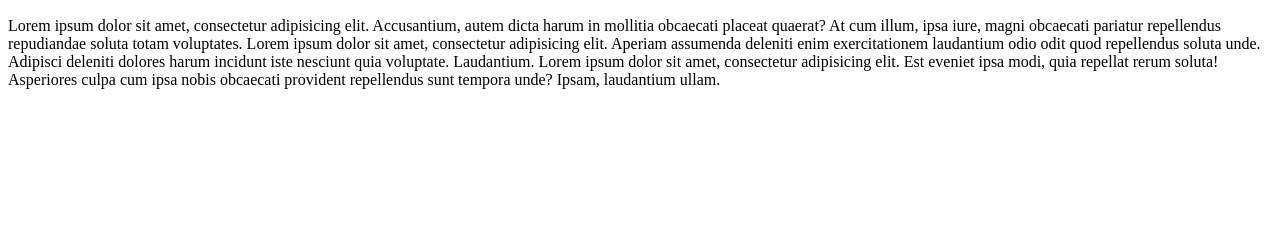
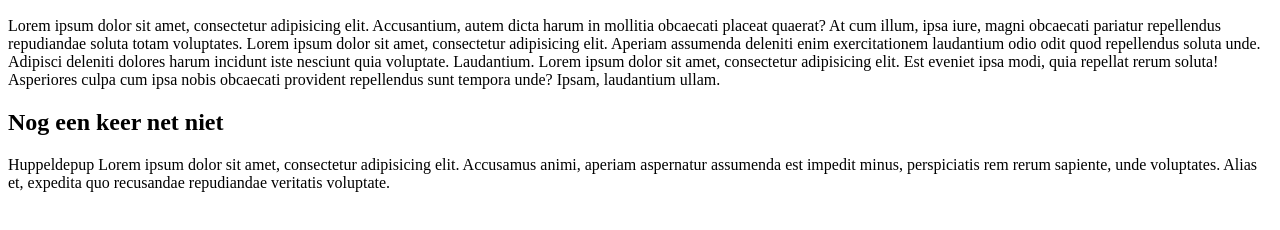
Before and after one commit to Big-beatz/git-workshop-2021-08, a plain HTML site: page index.html in a window 1280 px wide. Shown: the part 110-340 px from the top of the page. Drawn offline with Linux system fonts and the light colour scheme.

Commit message:
paragraaf en header toegevoegd

```diff
--- a/index.html
+++ b/index.html
@@ -9,6 +9,7 @@
 <h1>Dit is de titelkop</h1>
 <h2>Dit net niet</h2>
 <p>Lorem ipsum dolor sit amet, consectetur adipisicing elit. Accusantium, autem dicta harum in mollitia obcaecati placeat quaerat? At cum illum, ipsa iure, magni obcaecati pariatur repellendus repudiandae soluta totam voluptates. Lorem ipsum dolor sit amet, consectetur adipisicing elit. Aperiam assumenda deleniti enim exercitationem laudantium odio odit quod repellendus soluta unde. Adipisci deleniti dolores harum incidunt iste nesciunt quia voluptate. Laudantium. Lorem ipsum dolor sit amet, consectetur adipisicing elit. Est eveniet ipsa modi, quia repellat rerum soluta! Asperiores culpa cum ipsa nobis obcaecati provident repellendus sunt tempora unde? Ipsam, laudantium ullam.</p>
-
+<h2>Nog een keer net niet</h2>
+<p>Huppeldepup Lorem ipsum dolor sit amet, consectetur adipisicing elit. Accusamus animi, aperiam aspernatur assumenda est impedit minus, perspiciatis rem rerum sapiente, unde voluptates. Alias et, expedita quo recusandae repudiandae veritatis voluptate.</p>
 </body>
 </html>
```
